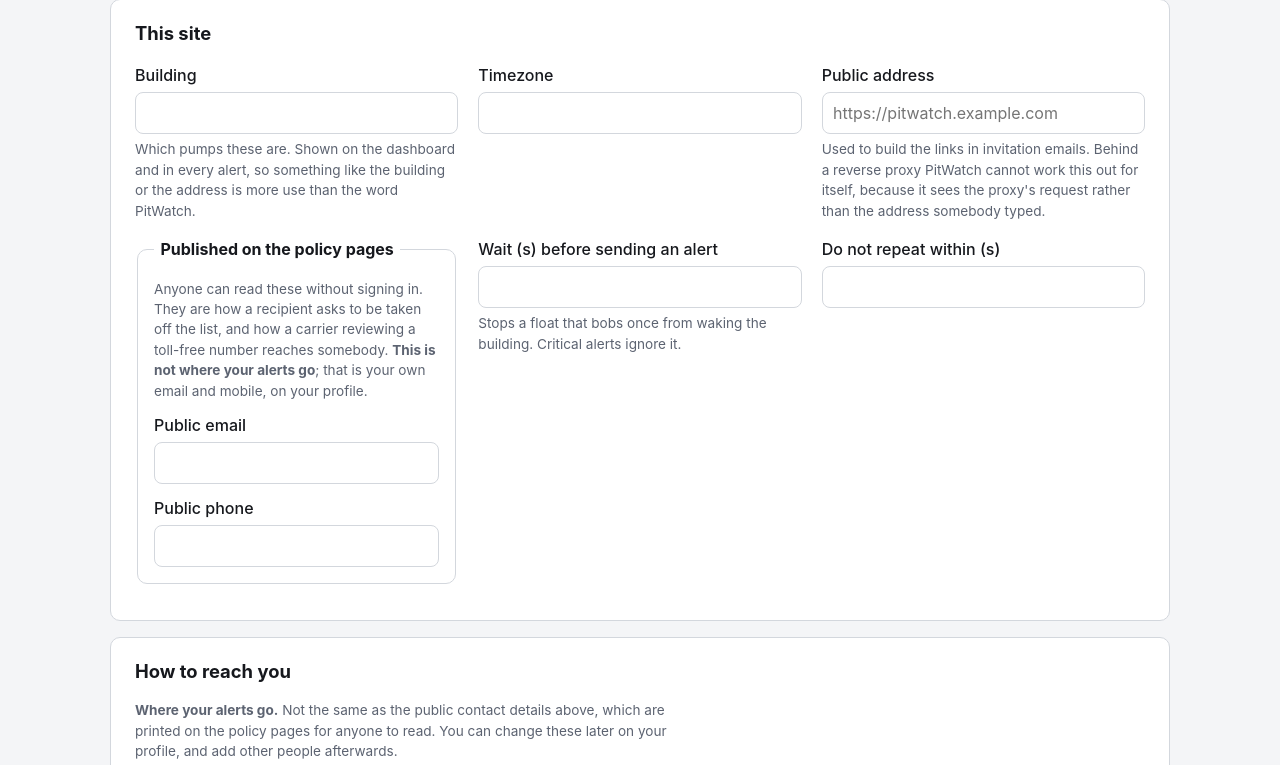
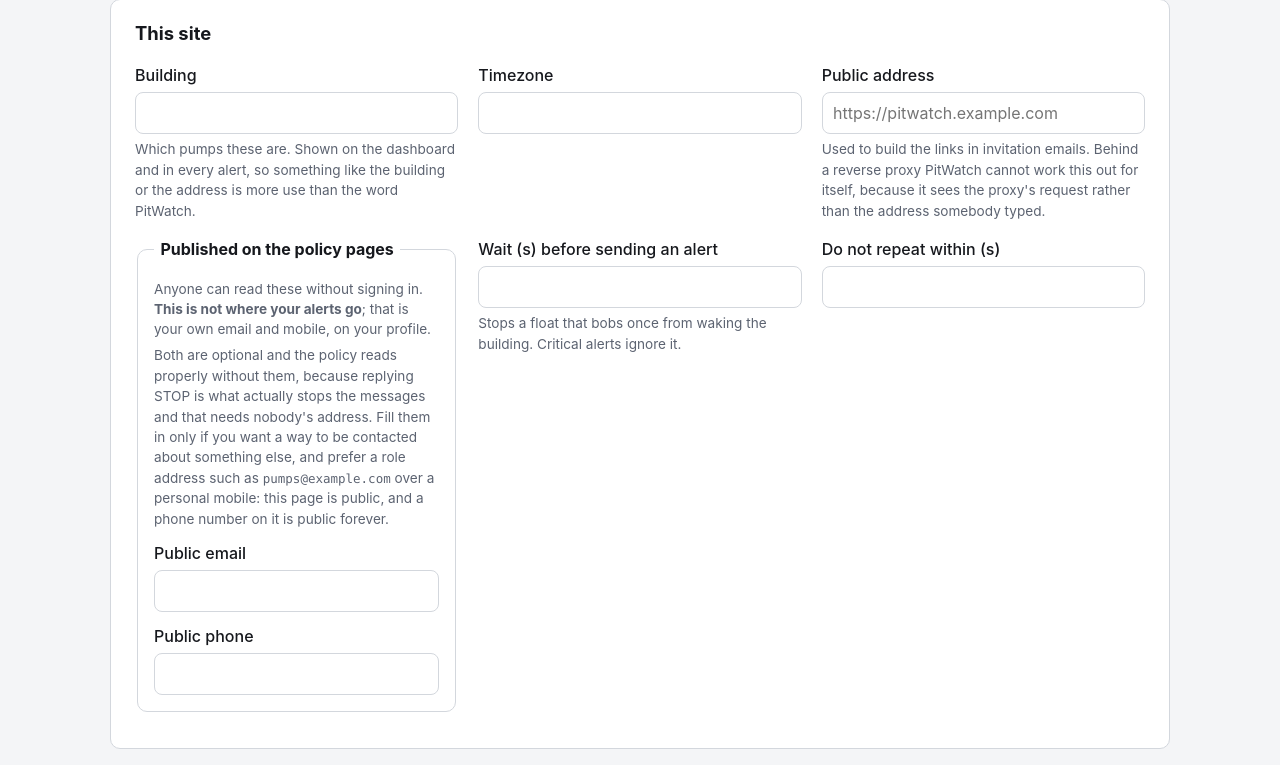
Before and after one commit to dkmcgowan/pitwatch, a Python web app: template pitwatch/templates/setup.html in a window 1280 px wide. Shown: the part 268-1033 px from the top of the page. Run offline with Jinja, Linux system fonts and the light colour scheme; the template is opened without the code that fills it, so the values that code supplies are empty.

Commit message:
Fix the building name, and let the policy stand without contact details

```diff
--- a/pitwatch/__init__.py
+++ b/pitwatch/__init__.py
@@ -1,3 +1,3 @@
 """PitWatch: monitoring and alerting for a duplex ejector pump panel."""
 
-__version__ = "0.5.4"
+__version__ = "0.5.5"
--- a/pitwatch/templates/_fields.html
+++ b/pitwatch/templates/_fields.html
@@ -279,10 +279,16 @@
   <fieldset class="field">
     <legend>Published on the policy pages</legend>
     <p class="hint">
-      Anyone can read these without signing in. They are how a recipient asks to
-      be taken off the list, and how a carrier reviewing a toll-free number
-      reaches somebody. <strong>This is not where your alerts go</strong>; that
-      is your own email and mobile, on your profile.
+      Anyone can read these without signing in. <strong>This is not where your
+      alerts go</strong>; that is your own email and mobile, on your profile.
+    </p>
+    <p class="hint">
+      Both are optional and the policy reads properly without them, because
+      replying STOP is what actually stops the messages and that needs nobody's
+      address. Fill them in only if you want a way to be contacted about
+      something else, and prefer a role address such as
+      <code>pumps@example.com</code> over a personal mobile: this page is
+      public, and a phone number on it is public forever.
     </p>
     <label for="site_contact_email">Public email</label>
     <input type="email" id="site_contact_email" name="site_contact_email"
--- a/pyproject.toml
+++ b/pyproject.toml
@@ -1,6 +1,6 @@
 [project]
 name = "pitwatch"
-version = "0.5.4"
+version = "0.5.5"
 description = "Monitoring and alerting for a duplex ejector pump panel"
 readme = "README.md"
 requires-python = ">=3.12"
```
Also changed, not shown: pitwatch/schemas.py (+4 -11 lines), pitwatch/templates/messaging_policy.html (+12 -2 lines), tests/test_auth.py (+35 -0 lines), tests/test_schemas.py (+40 -0 lines).
